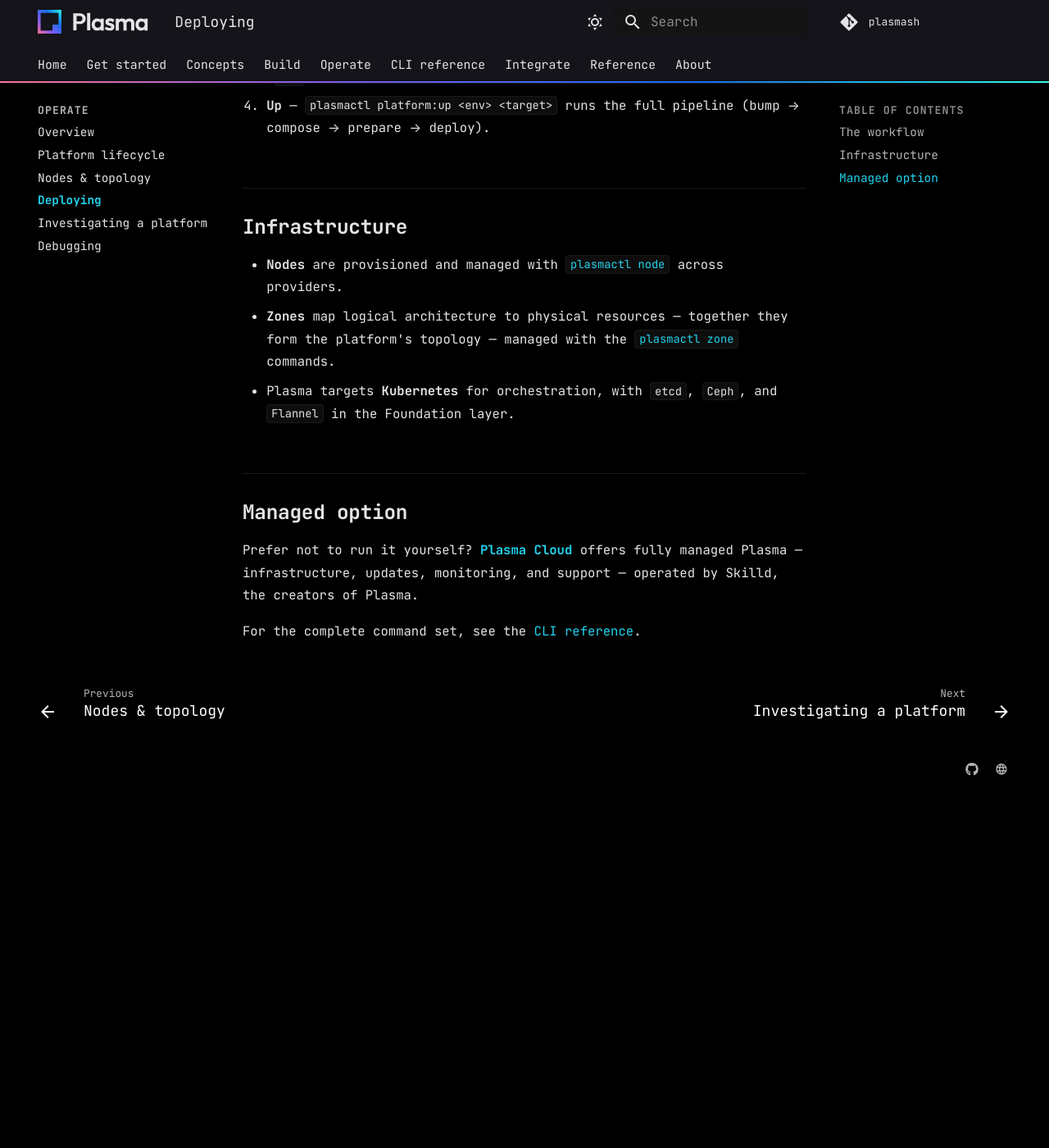
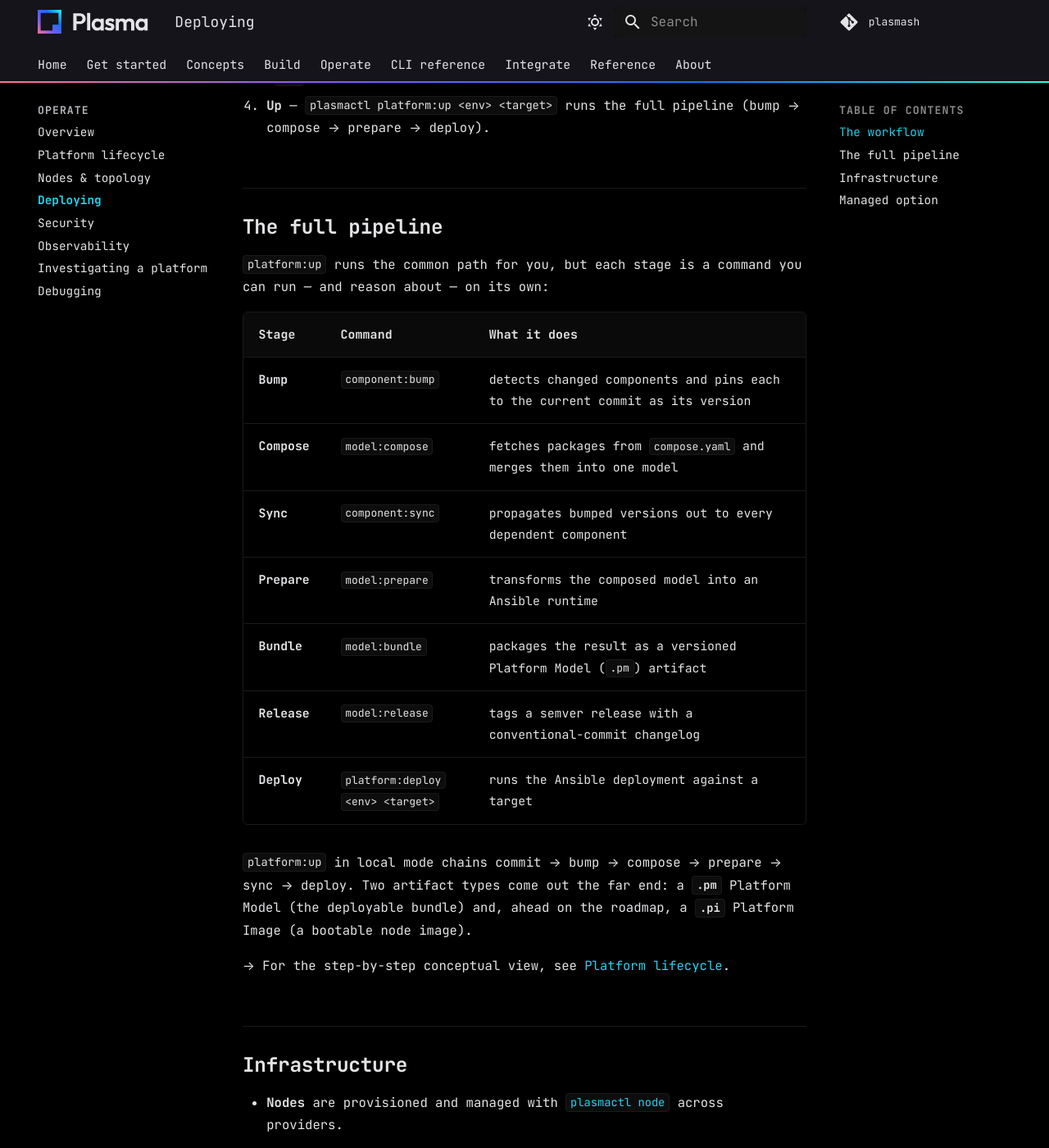
Before and after one commit to plasmash/docs, an MkDocs documentation site: the page built from docs/operate/deploying.md, in a window 1280 px wide and 1400 px high, scrolled down 593 px. Shown: the whole window at 82% size. Built offline with MkDocs 1.6.1 and Material for MkDocs 9.7.7, drawn with Linux system fonts in a browser that asks for light colours; before the commit the page ends 1561 px from its top, so only the background shows below that.

Commit message:
docs: add Security, Observability, Integration patterns, Contributing
Fill the gaps surfaced by the content map, grounded in the real stack:
- Operate ▸ Security — Ory/LDAP identity, RBAC, keyring/vault secrets, PKI, scratch/Flatcar images
- Operate ▸ Observability — Prometheus/Graylog/Jaeger signals, Grafana dashboards, alert routing
- Integrate ▸ Integration patterns — NATS pub/sub, Airbyte/Benthos connectors, Trino query, Protobuf contracts
- Operate ▸ Deploying — the full bump→release command pipeline
- About ▸ Contributing — dev loop, conventional commits, compliance & sovereignty

```diff
--- a/docs/operate/deploying.md
+++ b/docs/operate/deploying.md
@@ -13,6 +13,24 @@ compose.yaml → model:compose → model:prepare → model:bundle → platform:u
 3. **Bundle** — `plasmactl model:bundle` produces a deployable Platform Model (`.pm`) artifact.
 4. **Up** — `plasmactl platform:up <env> <target>` runs the full pipeline (bump → compose → prepare → deploy).
 
+## The full pipeline
+
+`platform:up` runs the common path for you, but each stage is a command you can run — and reason about — on its own:
+
+| Stage | Command | What it does |
+|---|---|---|
+| **Bump** | `component:bump` | detects changed components and pins each to the current commit as its version |
+| **Compose** | `model:compose` | fetches packages from `compose.yaml` and merges them into one model |
+| **Sync** | `component:sync` | propagates bumped versions out to every dependent component |
+| **Prepare** | `model:prepare` | transforms the composed model into an Ansible runtime |
+| **Bundle** | `model:bundle` | packages the result as a versioned Platform Model (`.pm`) artifact |
+| **Release** | `model:release` | tags a semver release with a conventional-commit changelog |
+| **Deploy** | `platform:deploy <env> <target>` | runs the Ansible deployment against a target |
+
+`platform:up` in local mode chains commit → bump → compose → prepare → sync → deploy. Two artifact types come out the far end: a **`.pm`** Platform Model (the deployable bundle) and, ahead on the roadmap, a **`.pi`** Platform Image (a bootable node image).
+
+→ For the step-by-step conceptual view, see [Platform lifecycle](lifecycle.md).
+
 ## Infrastructure
 
 - **Nodes** are provisioned and managed with [`plasmactl node`](../cli/node.md) across providers.
--- a/mkdocs.yml
+++ b/mkdocs.yml
@@ -65,6 +65,8 @@ nav:
       - Platform lifecycle: operate/lifecycle.md
       - Nodes & topology: operate/nodes.md
       - Deploying: operate/deploying.md
+      - Security: operate/security.md
+      - Observability: operate/observability.md
       - Investigating a platform: operate/investigating.md
       - Debugging: operate/debugging.md
   - CLI reference:
@@ -78,6 +80,7 @@ nav:
       - auth: cli/auth.md
       - processors: cli/processors.md
   - Integrate:
+      - Integration patterns: integrate/patterns.md
       - MCP server: integrate/mcp.md
       - Automation: integrate/automation.md
   - Reference:
@@ -85,6 +88,7 @@ nav:
       - Dependency graph: reference/graph.md
   - About:
       - Open-core: about/open-core.md
+      - Contributing: about/contributing.md
 
 extra_css:
   - stylesheets/extra.css
```
Also changed, not shown: docs/about/contributing.md (added, +42 -0 lines), docs/integrate/patterns.md (added, +41 -0 lines), docs/operate/index.md (+3 -1 lines), docs/operate/observability.md (added, +39 -0 lines), docs/operate/security.md (added, +50 -0 lines).
